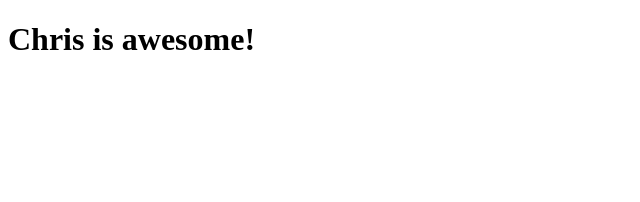
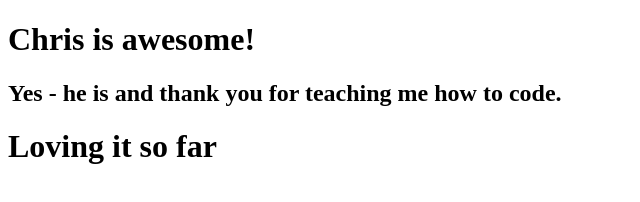
Before and after one commit to steelcm/aniek-and-chris-lets-code, a plain HTML site: page index.html in a window 1280 px wide. Shown: the whole page, without its empty margins (0-640 px from the left). Drawn offline with Linux system fonts and the light colour scheme.

Commit message:
Update index.html

```diff
--- a/index.html
+++ b/index.html
@@ -6,5 +6,7 @@
   </head>
   <body>
     <h1>Chris is awesome!</h1>
+    <h2>Yes - he is and thank you for teaching me how to code.</h2>
+    <h1>Loving it so far</h1>
   </body>
 </html>
```
